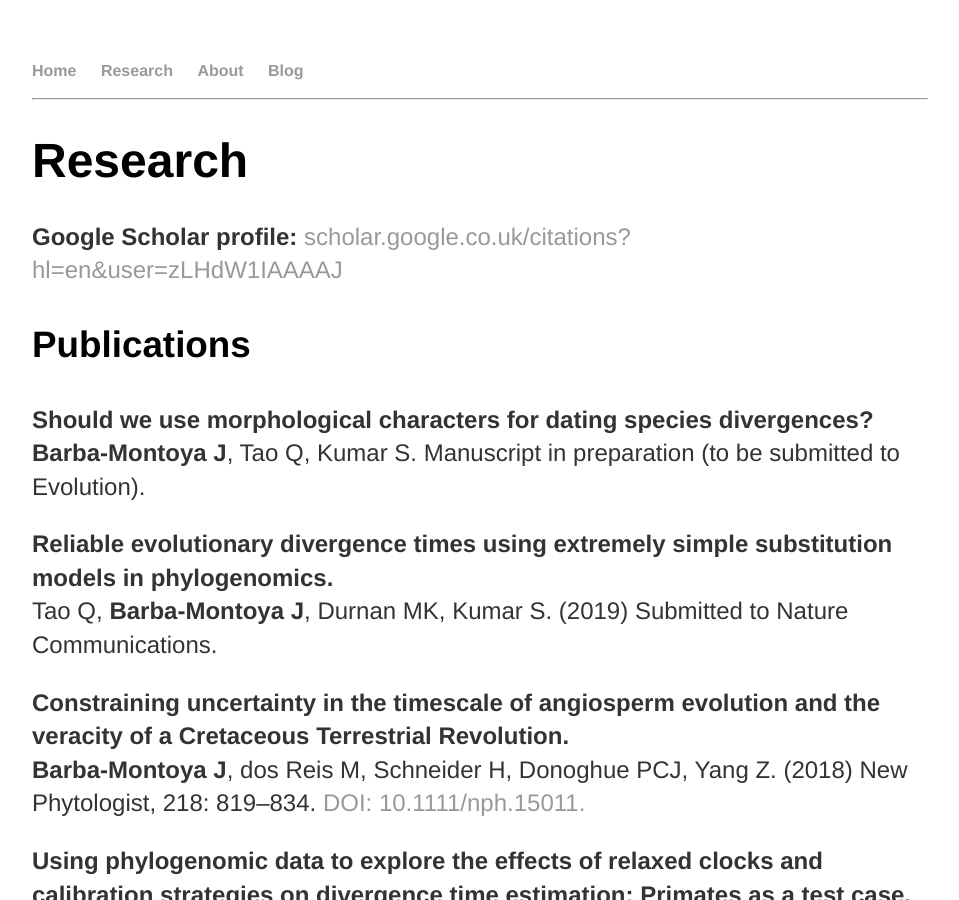
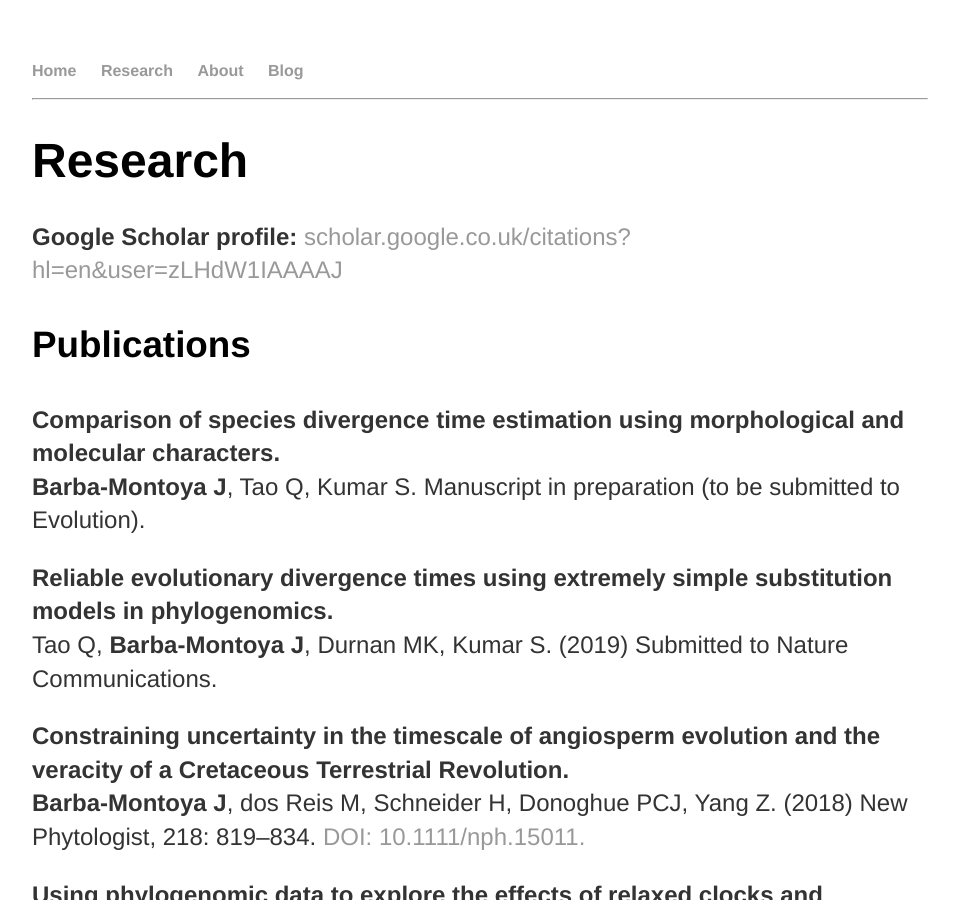
Before and after one commit to josebarbamontoya/josebarbamontoya.github.io, a Jekyll site: the page built from research/index.html, in a window 1280 px wide and 900 px high. Shown: the whole window, without its empty margins (160-1119 px from the left). Built offline with Jekyll 4.4.1, drawn with Linux system fonts in a browser that asks for light colours.

Commit message:
Update index.html

```diff
--- a/research/index.html
+++ b/research/index.html
@@ -7,7 +7,7 @@ title: Jose Barba-Montoya
 					<h1>Research</h1>
 					<p><b>Google Scholar profile:</b><a href="https://scholar.google.co.uk/citations?hl=en&user=zLHdW1IAAAAJ"> scholar.google.co.uk/citations?hl=en&user=zLHdW1IAAAAJ</a></p>
 					<h3>Publications</h3>
-<p><b>Should we use morphological characters for dating species divergences?</b><br>
+<p><b>Comparison of species divergence time estimation using morphological and molecular characters.</b><br>
 <b>Barba-Montoya J</b>, Tao Q, Kumar S. Manuscript in preparation (to be submitted to Evolution).
 
 <p><b>Reliable evolutionary divergence times using extremely simple substitution models in phylogenomics.</b><br>
```
